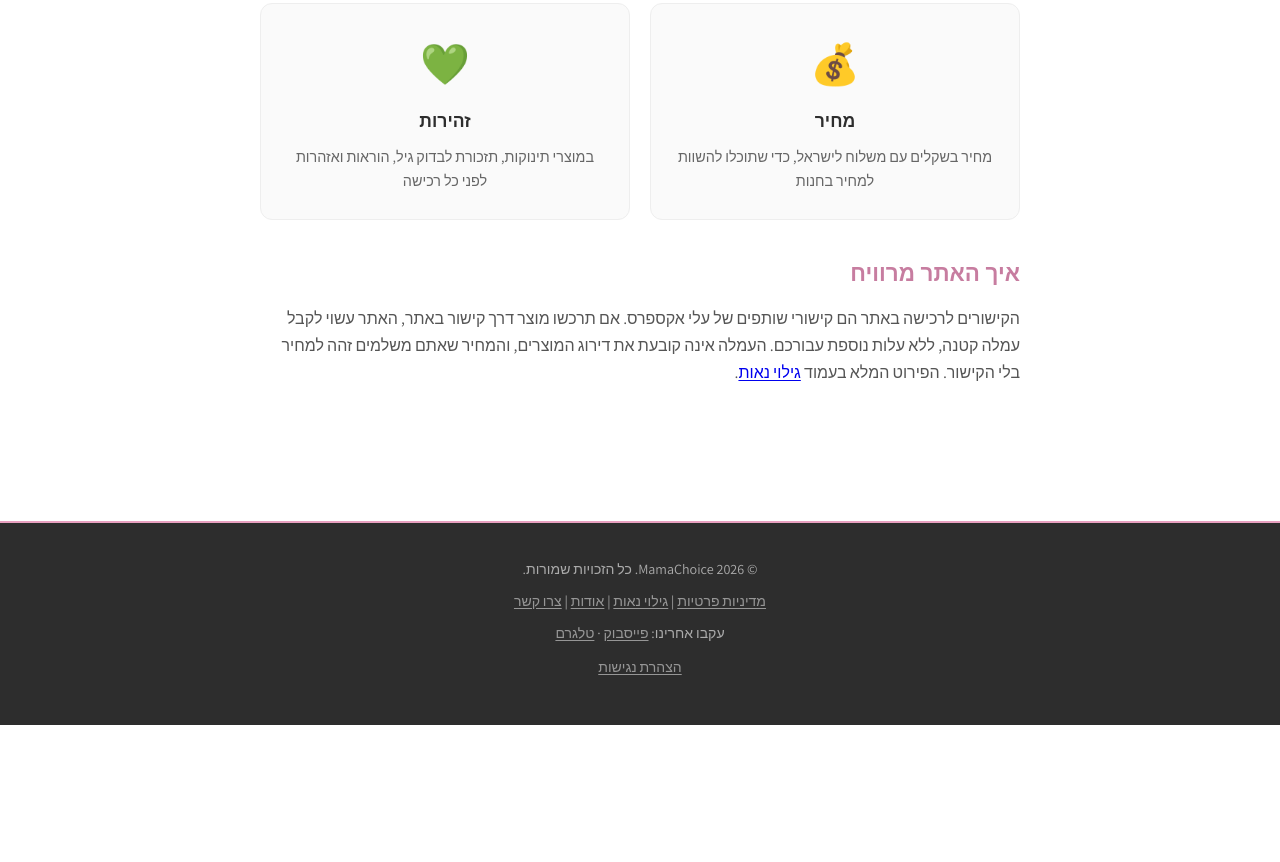
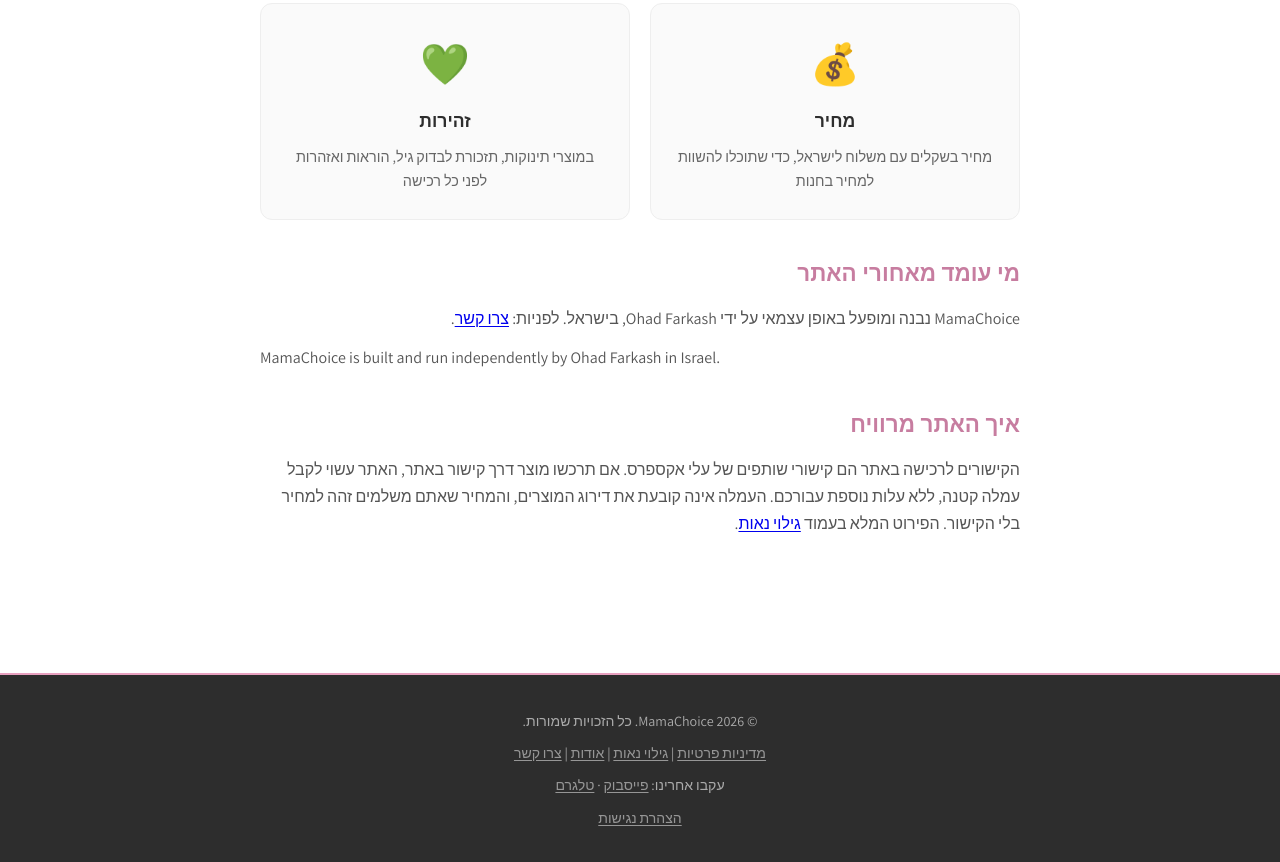
Before and after one commit to skazi1976/mama-choice, a plain HTML site: page about.html in a window 1280 px wide. Shown: the part 1978-2840 px from the top of the page. Before the commit the page ends 2703 px from the top, so only its background shows below. Drawn offline with Linux system fonts and the light colour scheme.

Commit message:
About: name the builder (Ohad Farkash) + founder schema, for the ChatGPT app ownership check
Co-Authored-By: Claude Opus 5.5 <noreply@anthropic.com>

```diff
--- a/about.html
+++ b/about.html
@@ -7,7 +7,7 @@
 <meta name="viewport" content="width=device-width, initial-scale=1.0">
 <title>אודות MamaChoice - איך אנחנו בוחרים מוצרי תינוק | MamaChoice</title>
 <meta name="description" content="מי עומד מאחורי MamaChoice, איך נבחרים המוצרים במדריכי הקנייה לתינוקות, מה אנחנו בודקים ומה לא, ואיך האתר מרוויח מקישורי שותפים.">
-<script type="application/ld+json">{"@context":"https://schema.org","@type":"Organization","name":"MamaChoice","url":"https://mamachoice.co.il","description":"אתר ישראלי של מדריכי קנייה למוצרי תינוקות ולהורים, עם מחירים בשקלים ומשלוח לישראל","foundingDate":"2026","areaServed":"IL","knowsAbout":["מוצרי תינוק","צעצועי התפתחות","מוצרי שינה לתינוק","מוצרי האכלה לתינוק","בטיחות תינוק"],"sameAs":["https://www.facebook.com/mamachoiceisrael/","https://t.me/mamachoicedeal"],"logo":"https://mamachoice.co.il/favicon.svg"}</script>
+<script type="application/ld+json">{"@context":"https://schema.org","@type":"Organization","name":"MamaChoice","url":"https://mamachoice.co.il","description":"אתר ישראלי של מדריכי קנייה למוצרי תינוקות ולהורים, עם מחירים בשקלים ומשלוח לישראל","foundingDate":"2026","founder":{"@type":"Person","name":"Ohad Farkash"},"areaServed":"IL","knowsAbout":["מוצרי תינוק","צעצועי התפתחות","מוצרי שינה לתינוק","מוצרי האכלה לתינוק","בטיחות תינוק"],"sameAs":["https://www.facebook.com/mamachoiceisrael/","https://t.me/mamachoicedeal"],"logo":"https://mamachoice.co.il/favicon.svg"}</script>
 <link rel="canonical" href="https://mamachoice.co.il/about">
 <link rel="icon" type="image/svg+xml" href="favicon.svg">
 <link rel="preconnect" href="https://fonts.googleapis.com">
@@ -151,6 +151,11 @@ footer a:hover{color:#E8A0BF;}
 <p>במוצרי תינוקות, תזכורת לבדוק גיל, הוראות ואזהרות לפני כל רכישה</p>
 </div>
 </div>
+<div class="content-section" style="margin-top:35px;" id="who">
+<h2>מי עומד מאחורי האתר</h2>
+<p>MamaChoice נבנה ומופעל באופן עצמאי על ידי Ohad Farkash, בישראל. לפניות: <a href="contact">צרו קשר</a>.</p>
+<p lang="en" dir="ltr">MamaChoice is built and run independently by Ohad Farkash in Israel.</p>
+</div>
 <div class="content-section" style="margin-top:35px;" id="affiliate">
 <h2>איך האתר מרוויח</h2>
 <p>הקישורים לרכישה באתר הם קישורי שותפים של עלי אקספרס. אם תרכשו מוצר דרך קישור באתר, האתר עשוי לקבל עמלה קטנה, ללא עלות נוספת עבורכם. העמלה אינה קובעת את דירוג המוצרים, והמחיר שאתם משלמים זהה למחיר בלי הקישור. הפירוט המלא בעמוד <a href="disclaimer">גילוי נאות</a>.</p>
```
